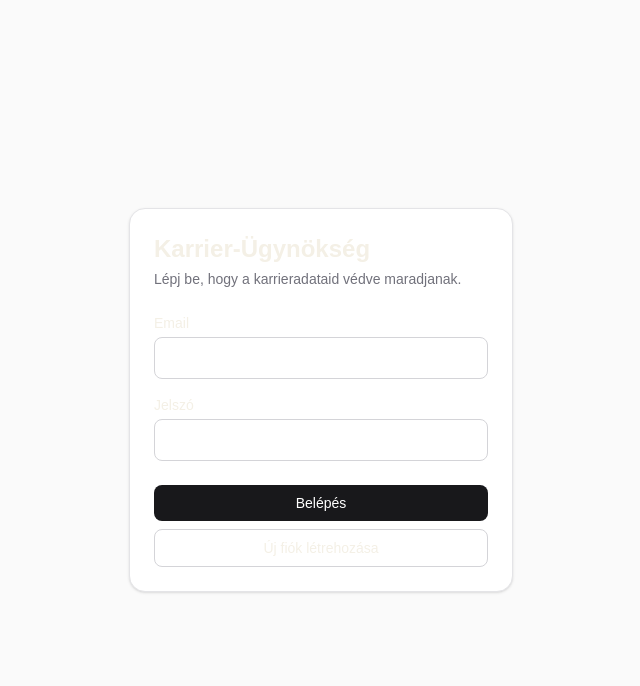
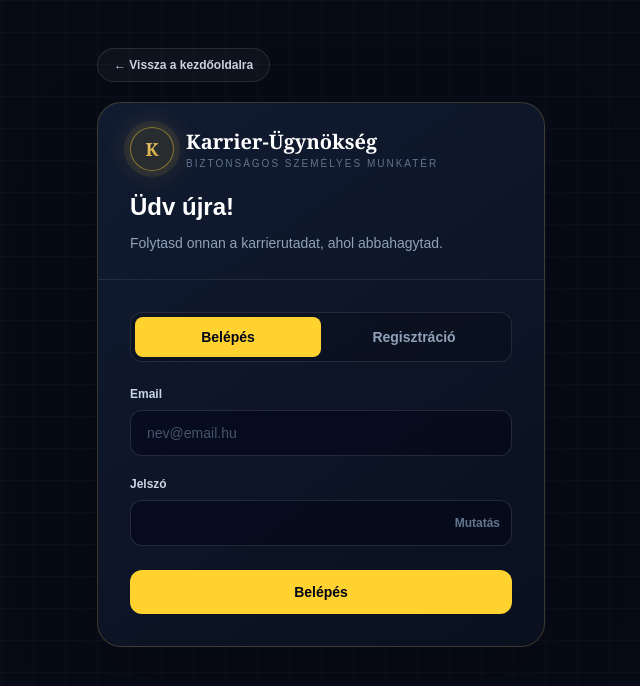
Before and after one commit to magroandi28-lang/ats-career-agent, a Next.js app in the folder frontend/: page /login in a window 1280 px wide. Shown: the top 686 px of the page, without its empty margins (319-959 px from the left). Built offline with nearby package versions, Linux system fonts and the light colour scheme.

Commit message:
Flow UI es auth javitasa

```diff
--- a/frontend/src/app/auth/confirm/route.js
+++ b/frontend/src/app/auth/confirm/route.js
@@ -6,6 +6,7 @@ export async function GET(request) {
   const tokenHash = url.searchParams.get("token_hash");
   const type = url.searchParams.get("type");
   const code = url.searchParams.get("code");
+  const next = url.searchParams.get("next");
   const redirectTo = request.nextUrl.clone();
   redirectTo.pathname = "/login";
   redirectTo.search = "";
@@ -14,7 +15,8 @@ export async function GET(request) {
   if (code) {
     const { error } = await supabase.auth.exchangeCodeForSession(code);
     if (!error) {
-      redirectTo.pathname = "/";
+      redirectTo.pathname =
+        next?.startsWith("/") && !next.startsWith("//") ? next : "/";
     }
   } else if (tokenHash && type) {
     const { error } = await supabase.auth.verifyOtp({
@@ -22,7 +24,8 @@ export async function GET(request) {
       token_hash: tokenHash,
     });
     if (!error) {
-      redirectTo.pathname = "/";
+      redirectTo.pathname =
+        next?.startsWith("/") && !next.startsWith("//") ? next : "/";
     }
   }
 
--- a/frontend/src/app/globals.css
+++ b/frontend/src/app/globals.css
@@ -29,7 +29,8 @@ body {
 
 button,
 a,
-input {
+input,
+textarea {
   transition:
     border-color 160ms ease,
     background-color 160ms ease,
@@ -39,7 +40,8 @@ input {
 
 button:focus-visible,
 a:focus-visible,
-input:focus-visible {
+input:focus-visible,
+textarea:focus-visible {
   outline: 2px solid var(--gold-soft);
   outline-offset: 3px;
 }
--- a/frontend/src/app/login/page.js
+++ b/frontend/src/app/login/page.js
@@ -1,73 +1,149 @@
 "use client";
 
+import Link from "next/link";
 import { useState } from "react";
 import { useRouter } from "next/navigation";
 import { createClient } from "../../lib/supabase/client";
 
 export default function LoginPage() {
   const router = useRouter();
+  const [mod, setMod] = useState("belepes");
   const [email, setEmail] = useState("");
   const [jelszo, setJelszo] = useState("");
+  const [jelszoLathato, setJelszoLathato] = useState(false);
   const [hiba, setHiba] = useState("");
   const [uzenet, setUzenet] = useState("");
   const [dolgozik, setDolgozik] = useState(false);
 
-  async function hitelesites(mod) {
+  function kovetkezoOldal() {
+    const kovetkezo = new URLSearchParams(window.location.search).get("next");
+    return kovetkezo?.startsWith("/") && !kovetkezo.startsWith("//")
+      ? kovetkezo
+      : "/";
+  }
+
+  function modValtas(ujMod) {
+    setMod(ujMod);
+    setHiba("");
+    setUzenet("");
+  }
+
+  async function hitelesites() {
     if (mod === "regisztracio" && jelszo.length < 12) {
       setHiba("Az új jelszó legalább 12 karakter legyen.");
       return;
     }
+
     setDolgozik(true);
     setHiba("");
     setUzenet("");
     const supabase = createClient();
 
+    try {
       const eredmeny =
         mod === "belepes"
-        ? await supabase.auth.signInWithPassword({ email, password: jelszo })
+          ? await supabase.auth.signInWithPassword({
+              email: email.trim(),
+              password: jelszo,
+            })
           : await supabase.auth.signUp({
-            email,
+              email: email.trim(),
               password: jelszo,
               options: {
-              emailRedirectTo: `${window.location.origin}/auth/confirm`,
+                emailRedirectTo: `${window.location.origin}/auth/confirm?next=${encodeURIComponent(
+                  kovetkezoOldal(),
+                )}`,
               },
             });
 
       if (eredmeny.error) {
         setHiba(
           mod === "belepes"
-          ? "A belépés nem sikerült. Ellenőrizd az adatokat."
-          : "A regisztráció nem sikerült.",
+            ? "A belépés nem sikerült. Ellenőrizd az emailcímet és a jelszót."
+            : `A regisztráció nem sikerült: ${eredmeny.error.message}`,
         );
       } else if (eredmeny.data.session) {
-      const kovetkezo = new URLSearchParams(window.location.search).get("next");
-      router.replace(
-        kovetkezo?.startsWith("/") && !kovetkezo.startsWith("//")
-          ? kovetkezo
-          : "/",
-      );
+        router.replace(kovetkezoOldal());
         router.refresh();
       } else {
-      setUzenet("Nézd meg az emailedet a regisztráció megerősítéséhez.");
+        setUzenet(
+          "Elküldtük a megerősítő levelet. Nyisd meg az emailedet, majd kattints a benne lévő linkre.",
+        );
       }
+    } catch {
+      setHiba("A szolgáltatás most nem érhető el. Próbáld újra néhány perc múlva.");
+    } finally {
       setDolgozik(false);
+    }
   }
 
   return (
-    <main className="flex min-h-screen items-center justify-center bg-zinc-50 px-4">
+    <main className="career-shell career-grid min-h-screen px-4 py-8 sm:py-12">
+      <div className="mx-auto w-full max-w-md">
+        <Link
+          href="/"
+          className="mb-5 inline-flex items-center gap-2 rounded-full border border-white/10 bg-white/[0.035] px-4 py-2 text-xs font-semibold text-slate-300 hover:border-amber-300/35 hover:text-amber-100"
+        >
+          ← Vissza a kezdőoldalra
+        </Link>
+
+        <section className="glass-panel overflow-hidden rounded-3xl">
+          <div className="border-b border-white/8 px-6 py-6 sm:px-8">
+            <div className="mb-5 flex items-center gap-3">
+              <div className="flow-pulse grid h-11 w-11 place-items-center rounded-full border border-amber-300/45 bg-amber-300/10">
+                <span className="gold-text font-serif text-lg font-bold">K</span>
+              </div>
+              <div>
+                <p className="font-serif text-xl font-semibold text-white">
+                  Karrier-Ügynökség
+                </p>
+                <p className="text-[10px] uppercase tracking-[0.2em] text-slate-500">
+                  Biztonságos személyes munkatér
+                </p>
+              </div>
+            </div>
+
+            <h1 className="text-2xl font-semibold text-white">
+              {mod === "belepes" ? "Üdv újra!" : "Hozd létre a fiókodat"}
+            </h1>
+            <p className="mt-2 text-sm leading-6 text-slate-400">
+              {mod === "belepes"
+                ? "Folytasd onnan a karrierutadat, ahol abbahagytad."
+                : "A fiók védi és több eszközön elérhetővé teszi a karrieradataidat."}
+            </p>
+          </div>
+
+          <div className="p-6 sm:p-8">
+            <div className="mb-6 grid grid-cols-2 rounded-xl border border-white/10 bg-black/20 p-1">
+              {[
+                ["belepes", "Belépés"],
+                ["regisztracio", "Regisztráció"],
+              ].map(([ertek, felirat]) => (
+                <button
+                  key={ertek}
+                  type="button"
+                  onClick={() => modValtas(ertek)}
+                  className={`rounded-lg px-3 py-2.5 text-sm font-semibold ${
+                    mod === ertek
+                      ? "bg-amber-300 text-slate-950"
+                      : "text-slate-400 hover:text-slate-200"
+                  }`}
+                >
+                  {felirat}
+                </button>
+              ))}
+            </div>
+
             <form
               onSubmit={(event) => {
                 event.preventDefault();
-          hitelesites("belepes");
+                hitelesites();
               }}
-        className="w-full max-w-sm rounded-2xl border border-zinc-200 bg-white p-6 shadow-sm"
             >
-        <h1 className="text-2xl font-semibold">Karrier-Ügynökség</h1>
-        <p className="mt-1 text-sm text-zinc-500">
-          Lépj be, hogy a karrieradataid védve maradjanak.
-        </p>
-
-        <label className="mt-6 block text-sm font-medium" htmlFor="email">
+              <label
+                className="block text-xs font-semibold text-slate-300"
+                htmlFor="email"
+              >
                 Email
               </label>
               <input
@@ -78,43 +154,77 @@ export default function LoginPage() {
                 maxLength={320}
                 value={email}
                 onChange={(event) => setEmail(event.target.value)}
-          className="mt-1 w-full rounded-lg border border-zinc-300 px-3 py-2"
+                placeholder="nev@email.hu"
+                className="mt-2 w-full rounded-xl border border-white/12 bg-slate-950/55 px-4 py-3 text-sm text-white placeholder:text-slate-600 focus:border-amber-300/50"
               />
 
-        <label className="mt-4 block text-sm font-medium" htmlFor="password">
+              <label
+                className="mt-5 block text-xs font-semibold text-slate-300"
+                htmlFor="password"
+              >
                 Jelszó
               </label>
+              <div className="relative mt-2">
                 <input
                   id="password"
-          type="password"
-          autoComplete="current-password"
+                  type={jelszoLathato ? "text" : "password"}
+                  autoComplete={
+                    mod === "belepes" ? "current-password" : "new-password"
+                  }
                   required
-          minLength={1}
+                  minLength={mod === "regisztracio" ? 12 : 1}
                   maxLength={128}
                   value={jelszo}
                   onChange={(event) => setJelszo(event.target.value)}
-          className="mt-1 w-full rounded-lg border border-zinc-300 px-3 py-2"
+                  className="w-full rounded-xl border border-white/12 bg-slate-950/55 px-4 py-3 pr-20 text-sm text-white focus:border-amber-300/50"
                 />
+                <button
+                  type="button"
+                  onClick={() => setJelszoLathato((elozo) => !elozo)}
+                  className="absolute inset-y-0 right-3 text-xs font-semibold text-slate-500 hover:text-amber-200"
+                >
+                  {jelszoLathato ? "Elrejtés" : "Mutatás"}
+                </button>
+              </div>
 
-        {hiba && <p className="mt-4 text-sm text-red-700">{hiba}</p>}
-        {uzenet && <p className="mt-4 text-sm text-emerald-700">{uzenet}</p>}
+              {mod === "regisztracio" && (
+                <p className="mt-2 text-xs text-slate-500">
+                  Legalább 12 karakter. Soha ne használd másik fiókod jelszavát.
+                </p>
+              )}
+
+              {hiba && (
+                <p
+                  role="alert"
+                  className="mt-4 rounded-xl border border-red-300/20 bg-red-300/[0.07] px-4 py-3 text-sm text-red-100"
+                >
+                  {hiba}
+                </p>
+              )}
+              {uzenet && (
+                <p
+                  role="status"
+                  className="mt-4 rounded-xl border border-emerald-300/20 bg-emerald-300/[0.07] px-4 py-3 text-sm text-emerald-100"
+                >
+                  {uzenet}
+                </p>
+              )}
 
               <button
                 type="submit"
                 disabled={dolgozik}
-          className="mt-6 w-full rounded-lg bg-zinc-900 px-4 py-2 text-sm font-medium text-white disabled:opacity-50"
+                className="mt-6 w-full rounded-xl bg-amber-300 px-4 py-3 text-sm font-bold text-slate-950 hover:bg-amber-200 disabled:cursor-not-allowed disabled:opacity-50"
               >
-          Belépés
-        </button>
-        <button
-          type="button"
-          disabled={dolgozik}
-          onClick={() => hitelesites("regisztracio")}
-          className="mt-2 w-full rounded-lg border border-zinc-300 px-4 py-2 text-sm font-medium"
-        >
-          Új fiók létrehozása
+                {dolgozik
+                  ? "Egy pillanat…"
+                  : mod === "belepes"
+                    ? "Belépés"
+                    : "Fiók létrehozása"}
               </button>
             </form>
+          </div>
+        </section>
+      </div>
     </main>
   );
 }
```
Also changed, not shown: frontend/src/app/page.js (+65 -31 lines). Lines whose indentation alone changed are shown as unchanged.
